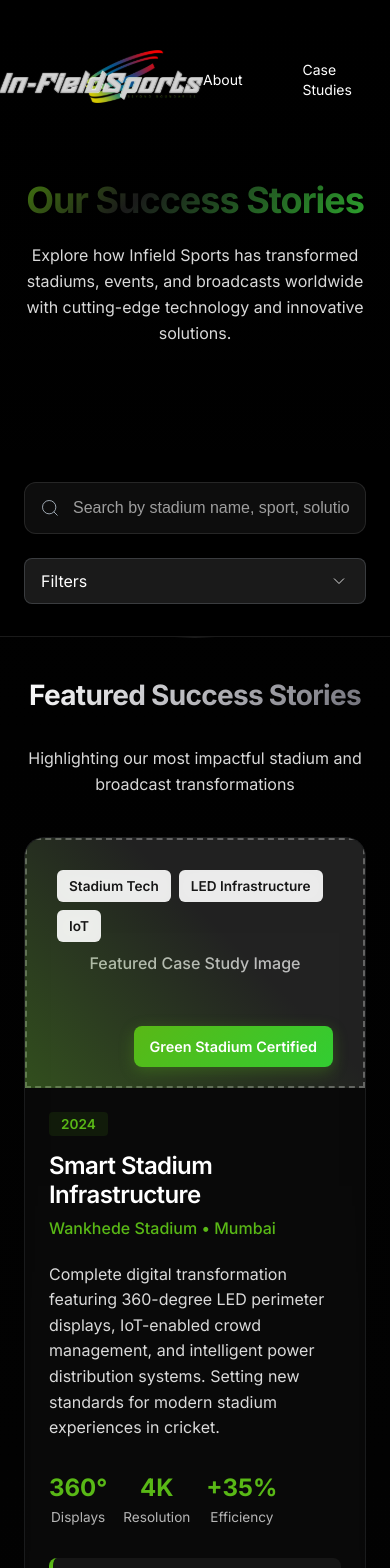
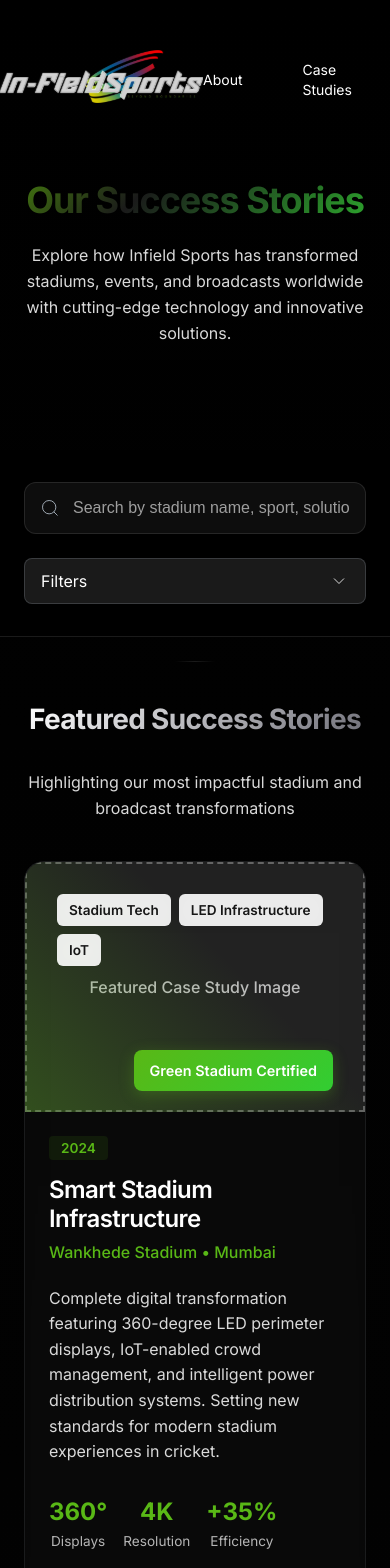
Before and after one commit to hariprasadvit/infieldsports, a Next.js app: page /case-studies in a window 390 px wide. Shown: the top 1568 px of the page. Built offline with nearby package versions, Linux system fonts and the light colour scheme.

Commit message:
Add proper spacing between sections to prevent collisions
cgen-02754707fec74948b58fd262a6edae53

```diff
--- a/src/app/case-studies/page.module.scss
+++ b/src/app/case-studies/page.module.scss
@@ -7,9 +7,14 @@
     margin: 0;
   }
 
-  // Ensure proper section spacing
+  // Ensure proper section spacing to prevent collisions
   > section:not(:first-child) {
     position: relative;
+    margin-top: var(--space-lg);
+
+    @media (max-width: 768px) {
+      margin-top: var(--space-md);
+    }
   }
 
   // Add subtle separators between sections
```
